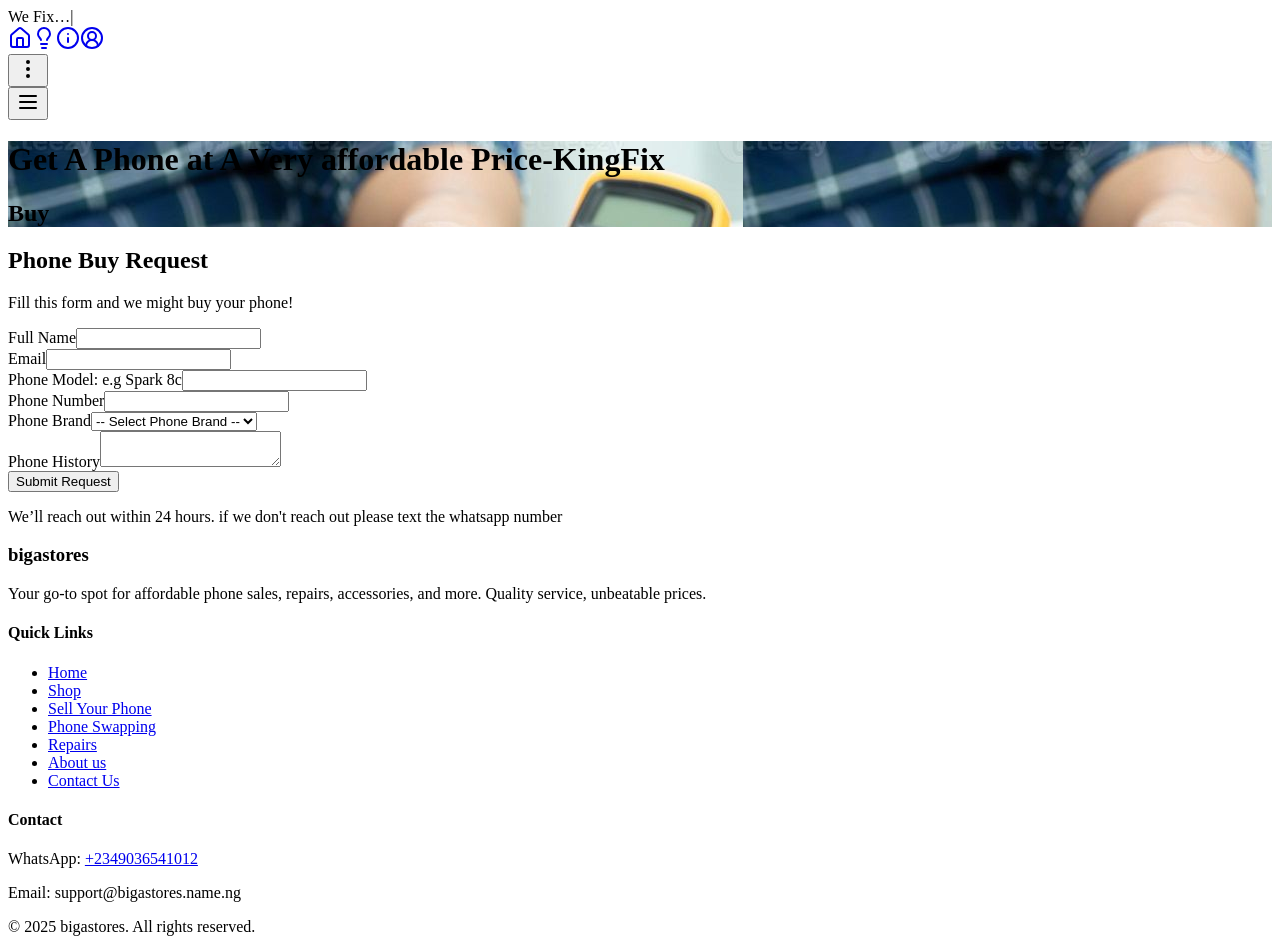
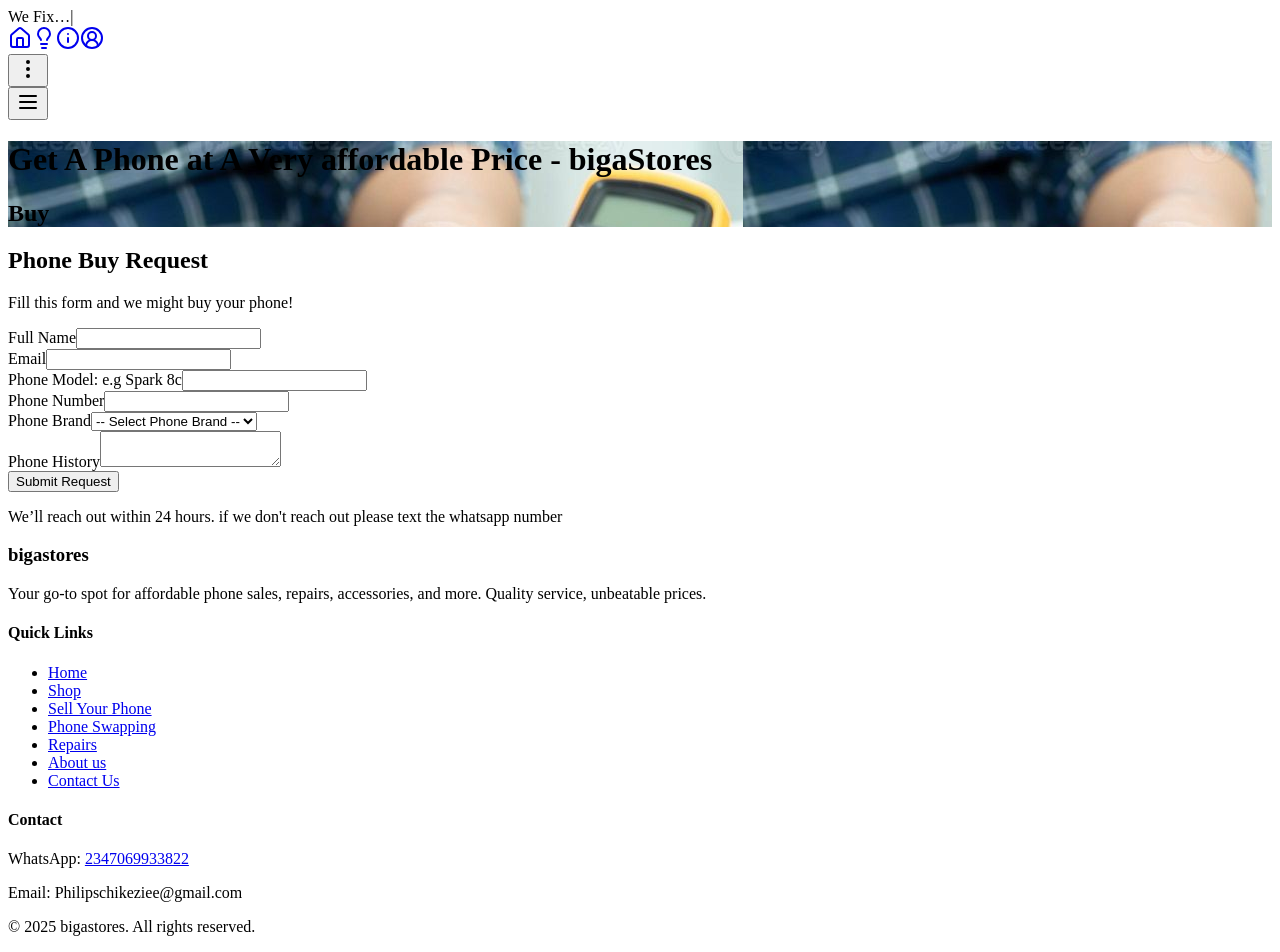
Before and after one commit to A-Y-A-N-O-K-O-J-I/bigaStores, a React (Vite) app: page /buy in a window 1280 px wide. Built offline with nearby package versions, Linux system fonts and the light colour scheme; the HTML template or start-up script is replaced by a standard one.

Commit message:
done. . .

```diff
--- a/src/components/FirstSection.jsx
+++ b/src/components/FirstSection.jsx
@@ -9,7 +9,7 @@ return(
       transition={{ duration: 0.6 }}
     >
 
-          <div className="absolute inset-0 bg-blue-800/85 pointer-events-none"></div>
+          <div className="absolute inset-0 bg-yellow-800/85 pointer-events-none"></div>
           <div className="relative z-10 h-full flex flex-col justify-center items-center text-center px-4">
             <h1 className="text-3xl md:text-6xl font-bold">{props.title}</h1>
             <h2 className="text-xl md:text-5xl font-semibold mt-5 text-black">{props.content}</h2>
--- a/src/components/Footer.jsx
+++ b/src/components/Footer.jsx
@@ -31,9 +31,9 @@ const Footer = () => {
         <div>
           <h4 className="text-lg font-semibold mb-2">Contact</h4>
           <p className="text-sm">
-            WhatsApp: <a href="https://wa.me/2349036541012" className="underline">+2349036541012 </a>
+            WhatsApp: <a href="https://wa.me/2347069933822" className="underline">2347069933822 </a>
           </p>
-          <p className="text-sm">Email: support@bigastores.name.ng</p>
+          <p className="text-sm">Email: Philipschikeziee@gmail.com </p>
           <p className="text-sm mt-2">
             &copy; {new Date().getFullYear()} bigastores. All rights reserved.
           </p>
--- a/src/pages/Contact.jsx
+++ b/src/pages/Contact.jsx
@@ -97,7 +97,7 @@ function ContactUs() {
 
           <button
             type="submit"
-            className="w-full bg-blue-900 text-white py-2 rounded-full hover:bg-blue-800 transition duration-200"
+            className="w-full bg-yellow-900 text-white py-2 rounded-full hover:bg-blue-800 transition duration-200"
           >
             Send Message
           </button>
--- a/src/pages/Home.jsx
+++ b/src/pages/Home.jsx
@@ -75,7 +75,7 @@ function SectionTwo() {
 
 function SectionThree() {
   return (
-    <section className="bg-white py-10 px-4 md:px-16 text-center" aria-label="Why people trust BigaStores">
+    <section className=" py-10 px-4 md:px-16 text-center" aria-label="Why people trust BigaStores">
       <h2 className="text-2xl md:text-3xl font-bold text-yellow-900 mb-6">Why People Trust BigaStores</h2>
       <div className="grid gap-6 md:grid-cols-3">
         {[
--- a/src/pages/Tips.jsx
+++ b/src/pages/Tips.jsx
@@ -19,8 +19,9 @@ export default function AdviceTips() {
     <>
       <NavBar />
       <FirstSection title="Tips And Advice for your Devices" content="tips" />
+      <div className = "min-h-screen bg-yellow-100 justify-center items-center">
       <div className="flex min-h-screen flex-col space-y-5 items-center">
-        <h2 className="text-blue-500 text-xl">- Tech Tips -</h2>
+        <h2 className="text-yellow-500 text-xl">- Tech Tips -</h2>
         <div className="grid md:grid-cols-3 gap-6 px-3 grid-rows-1">
           {techTips.map((tips) => {
             // Convert the title to slug format for SEO-friendly URL
@@ -41,6 +42,7 @@ export default function AdviceTips() {
           })}
         </div>
       </div>
+      </div>
       <Footer />
     </>
   );
--- a/src/pages/buy.jsx
+++ b/src/pages/buy.jsx
@@ -69,7 +69,7 @@ function BuyForm() {
   return (
     <>
       <NavBar />
-      <FirstSection title="Get A Phone at A Very affordable Price-KingFix" content = "Buy"/>
+      <FirstSection title="Get A Phone at A Very affordable Price - bigaStores" content = "Buy"/>
 
       <div className="flex justify-center items-center min-h-screen bg-yellow-100 px-4">
         <div className="bg-white shadow-2xl rounded-2xl p-8 max-w-lg w-full space-y-6">
@@ -170,7 +170,7 @@ function BuyForm() {
 
             <button
               type="submit"
-              className="w-full bg-blue-900 text-white py-2 rounded-full hover:bg-blue-800 transition"
+              className="w-full bg-yellow-900 text-white py-2 rounded-full hover:bg-blue-800 transition"
             >
               Submit Request
             </button>
--- a/src/pages/sell.jsx
+++ b/src/pages/sell.jsx
@@ -69,7 +69,7 @@ function SellForm() {
   return (
     <>
       <NavBar />
-      <FirstSection title="You wanna sell Your Phone?? Bring am Come!!!! -KingFix" content = "Sell"/>
+      <FirstSection title="You wanna sell Your Phone?? Bring am Come!!!! -BigaStores" content = "Sell"/>
 
       <div className="flex justify-center items-center min-h-screen bg-yellow-100 px-4">
         <div className="bg-white shadow-2xl rounded-2xl p-8 max-w-lg w-full space-y-6">
@@ -170,7 +170,7 @@ function SellForm() {
 
             <button
               type="submit"
-              className="w-full bg-blue-900 text-white py-2 rounded-full hover:bg-blue-800 transition"
+              className="w-full bg-yellow-900 text-white py-2 rounded-full hover:bg-blue-800 transition"
             >
               Submit Request
             </button>
--- a/src/pages/swap.jsx
+++ b/src/pages/swap.jsx
@@ -69,7 +69,7 @@ function SwapForm() {
   return (
     <>
       <NavBar />
-      <FirstSection title="Swap Your Phone To get a better One!!! -KingFix" content = "Swap"/>
+      <FirstSection title="Swap Your Phone To get a better One!!! -bigaStores" content = "Swap"/>
 
       <div className="flex justify-center items-center min-h-screen bg-yellow-100 px-4">
         <div className="bg-white shadow-2xl rounded-2xl p-8 max-w-lg w-full space-y-6">
```
